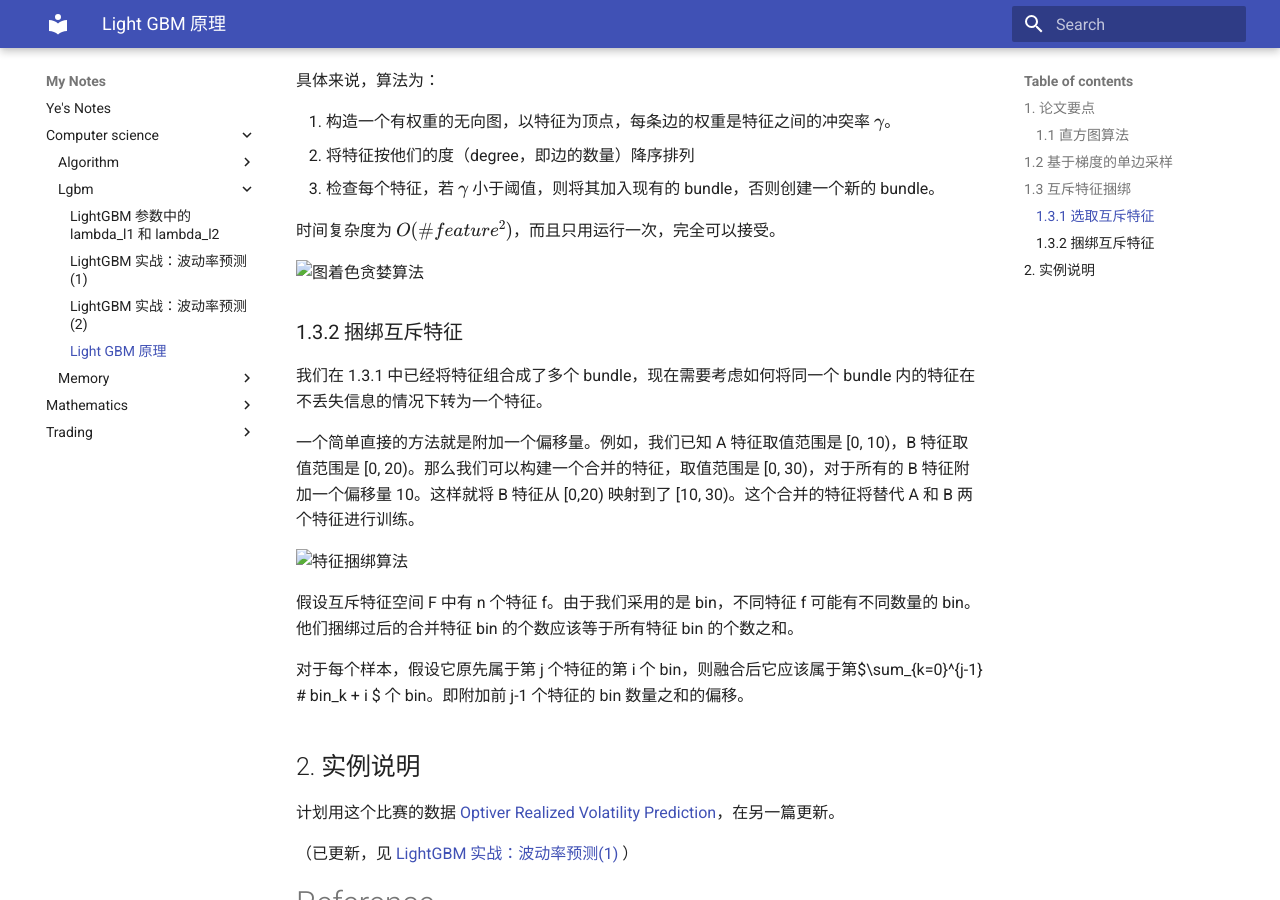
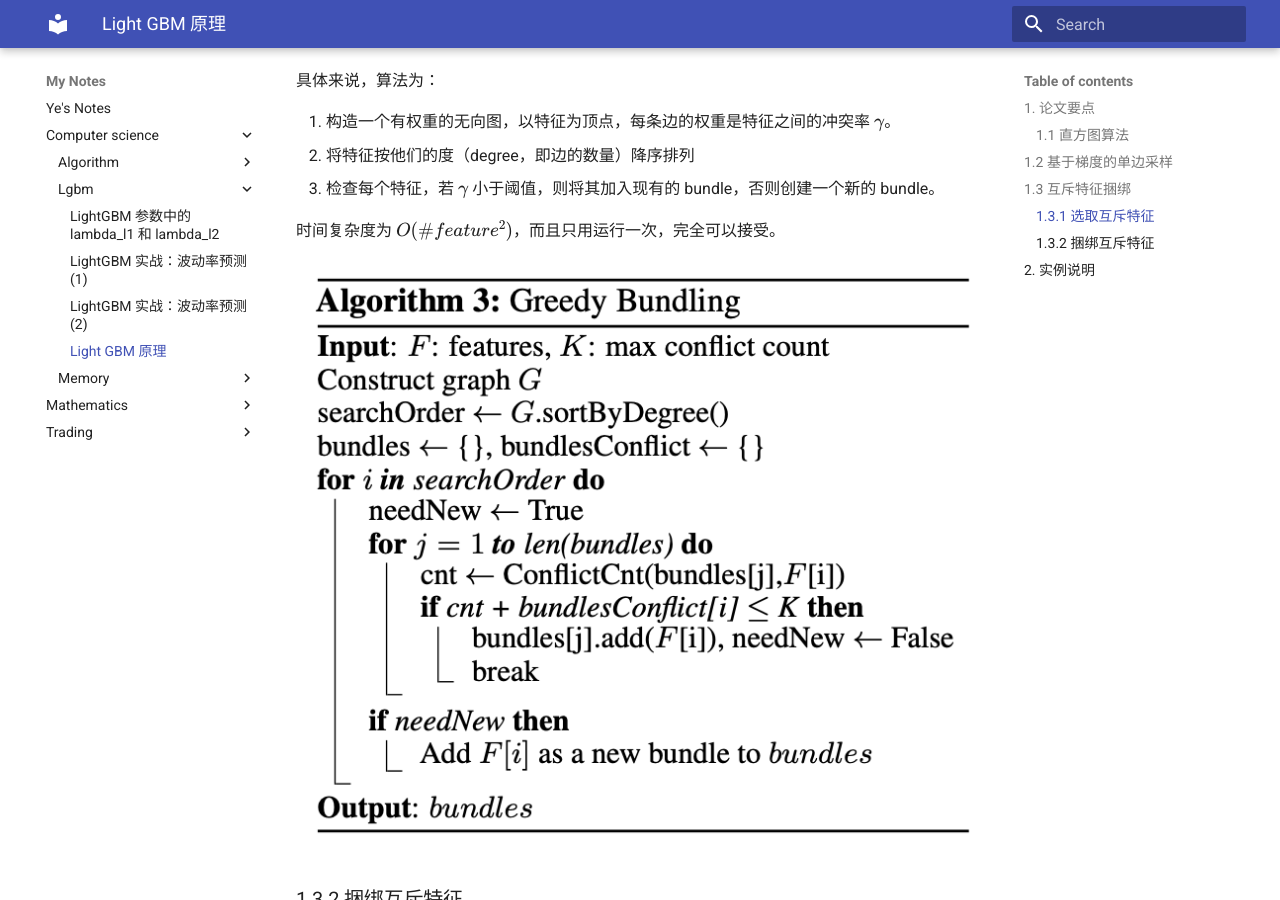
Before and after one commit to double-free/notes, an MkDocs documentation site: the page built from docs/computer-science/lgbm/LightGBM.md, in a window 1280 px wide and 900 px high, scrolled down 3706 px. Built offline with MkDocs 1.6.1 and Material for MkDocs 9.7.7, drawn with Linux system fonts in a browser that asks for light colours.

Commit message:
fix image link

```diff
--- a/docs/computer-science/lgbm/LightGBM.md
+++ b/docs/computer-science/lgbm/LightGBM.md
@@ -79,7 +79,7 @@
 
 时间复杂度为 $O(\# feature^2)$，而且只用运行一次，完全可以接受。
 
-![图着色贪婪算法](algo3.png)
+![图着色贪婪算法](images/algo3.png)
 
 
 ### 1.3.2 捆绑互斥特征
@@ -88,7 +88,7 @@
 
 一个简单直接的方法就是附加一个偏移量。例如，我们已知 A 特征取值范围是 [0, 10)，B 特征取值范围是 [0, 20)。那么我们可以构建一个合并的特征，取值范围是 [0, 30)，对于所有的 B 特征附加一个偏移量 10。这样就将 B 特征从 [0,20) 映射到了 [10, 30)。这个合并的特征将替代 A 和 B 两个特征进行训练。
 
-![特征捆绑算法](algo4.png)
+![特征捆绑算法](images/algo4.png)
 
 假设互斥特征空间 F 中有 n 个特征 f。由于我们采用的是 bin，不同特征 f 可能有不同数量的 bin。他们捆绑过后的合并特征 bin 的个数应该等于所有特征 bin 的个数之和。
 
```
